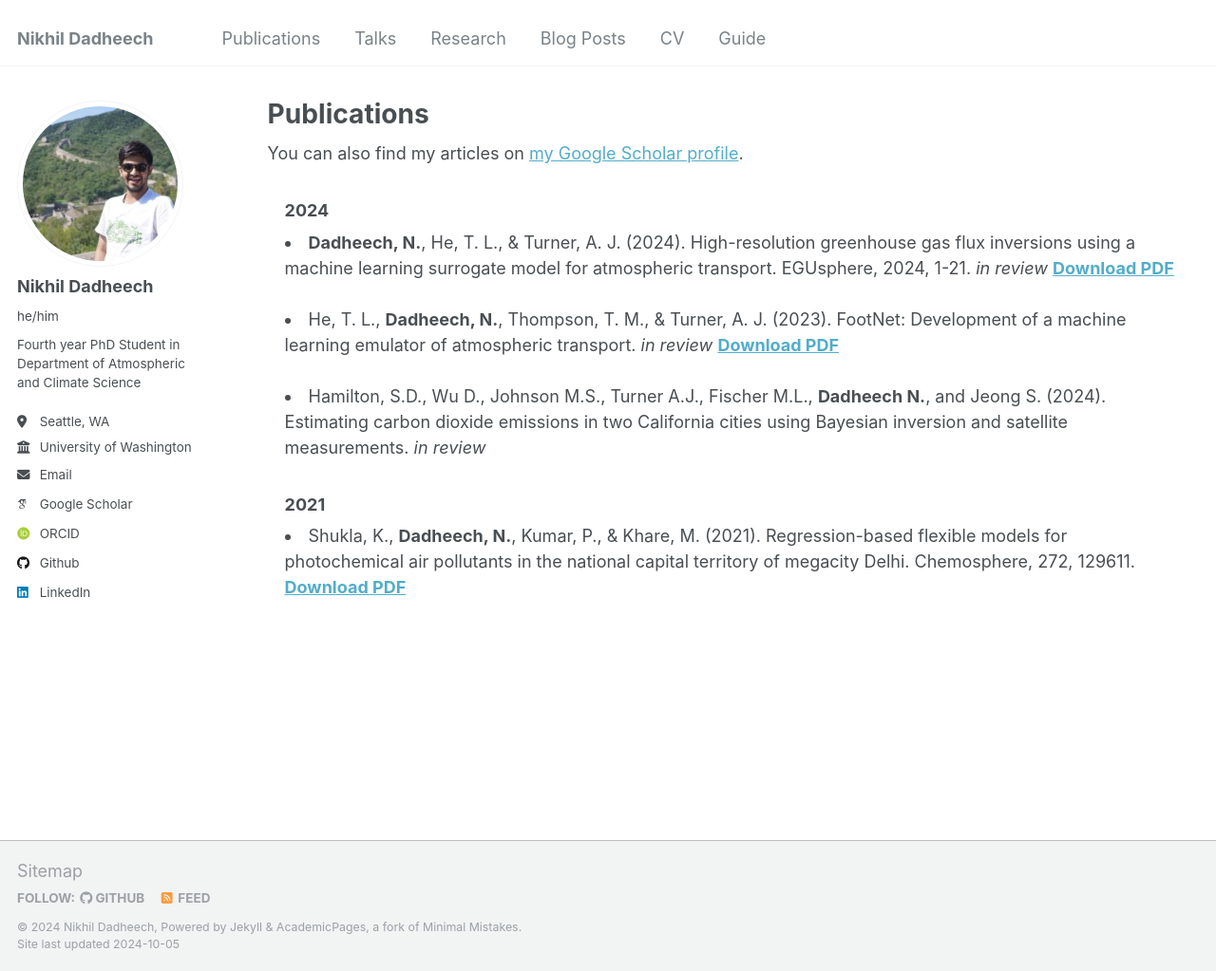
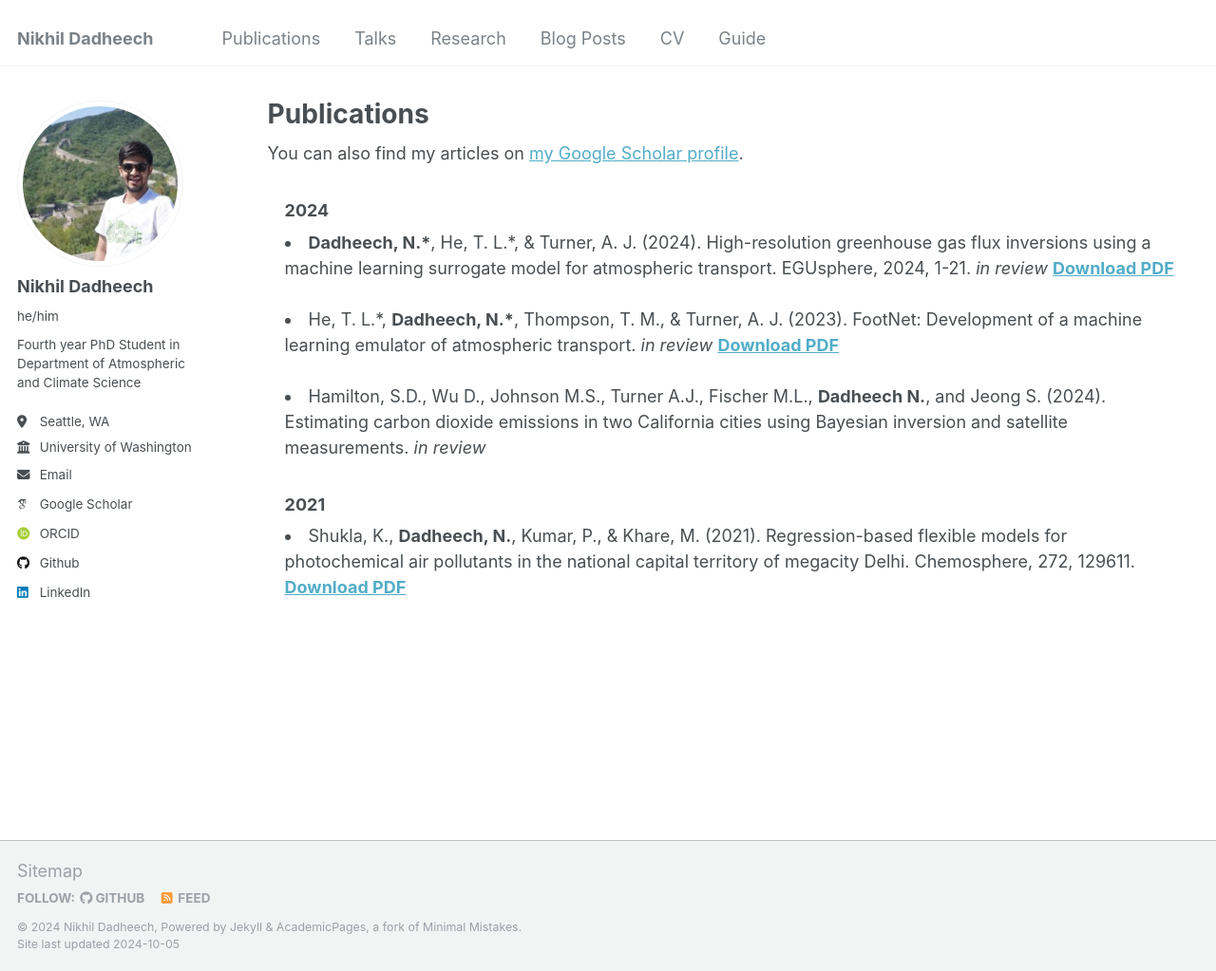
Before and after one commit to nd349/nd349.github.io, a Jekyll site: the page built from _pages/publications.html, in a window 1280 px wide and 1023 px high. Shown: the whole window at 95% size. Built offline with Jekyll 4.4.1, drawn with Linux system fonts in a browser that asks for light colours; some web fonts are replaced.

```diff
--- a/_pages/publications.html
+++ b/_pages/publications.html
@@ -19,13 +19,13 @@ author_profile: true
 					<section>
 										<h3>2024</h3>
 										<li class="bib-item">
-										<b>Dadheech, N.</b>, He, T. L., & Turner, A. J. (2024). High-resolution greenhouse gas flux inversions using a machine learning surrogate model for atmospheric transport. EGUsphere, 2024, 1-21. <i>in review</i>
+										<b>Dadheech, N.*</b>, He, T. L.*, & Turner, A. J. (2024). High-resolution greenhouse gas flux inversions using a machine learning surrogate model for atmospheric transport. EGUsphere, 2024, 1-21. <i>in review</i>
 										<a target="'_blank'" href="../files/dadheechEtAl2024.pdf">
 												<b> Download PDF </b>
 											</a><br>
 
 										<br><li class="bib-item">
-											He, T. L., <b>Dadheech, N.</b>, Thompson, T. M., & Turner, A. J. (2023). FootNet: Development of a machine learning emulator of atmospheric transport. <i>in review</i>
+											He, T. L.*, <b>Dadheech, N.*</b>, Thompson, T. M., & Turner, A. J. (2023). FootNet: Development of a machine learning emulator of atmospheric transport. <i>in review</i>
 										<a target="'_blank'" href="../files/footnet_v4.pdf">
 											<b> Download PDF </b><br>
 											</a>
```
